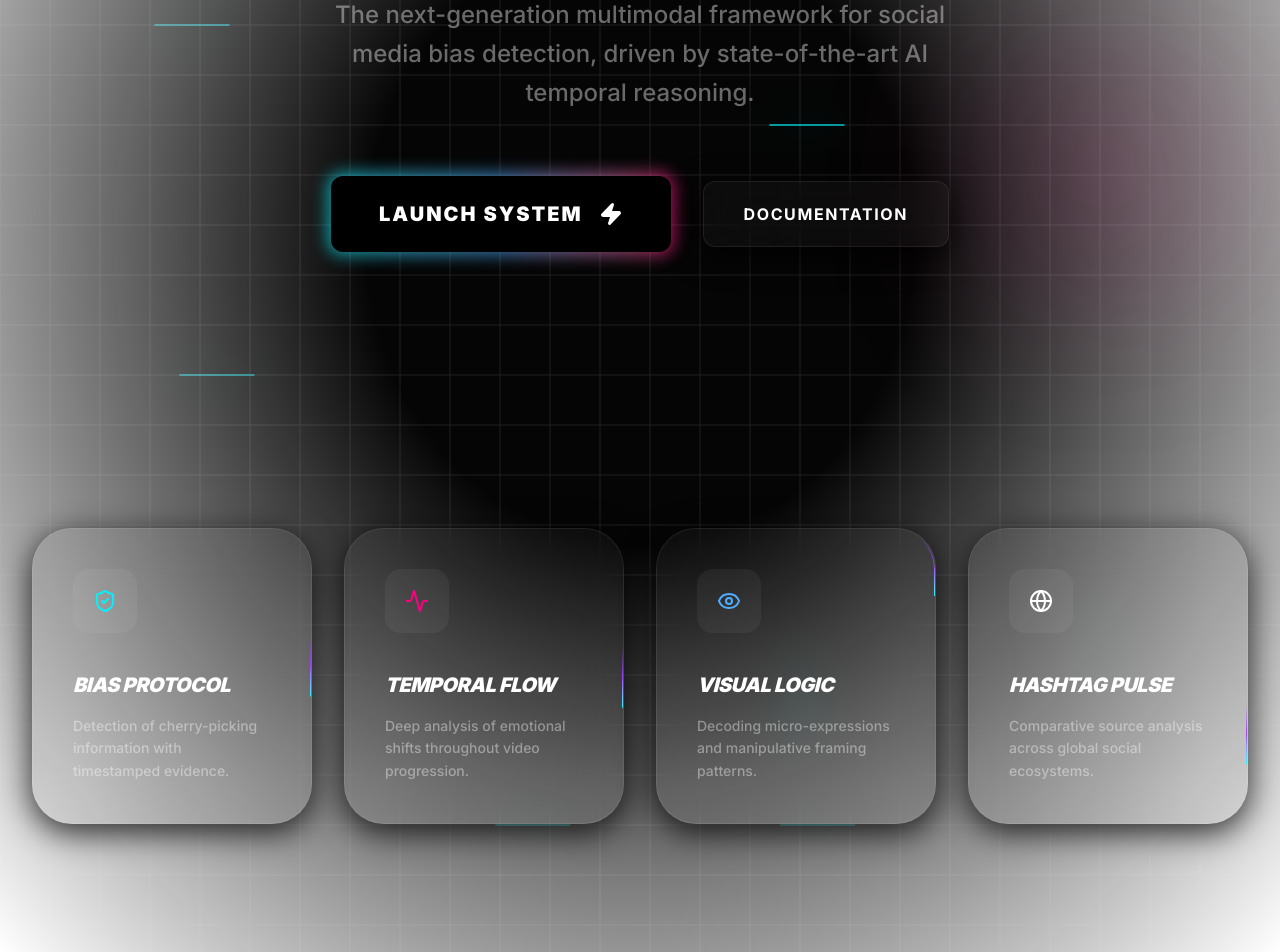
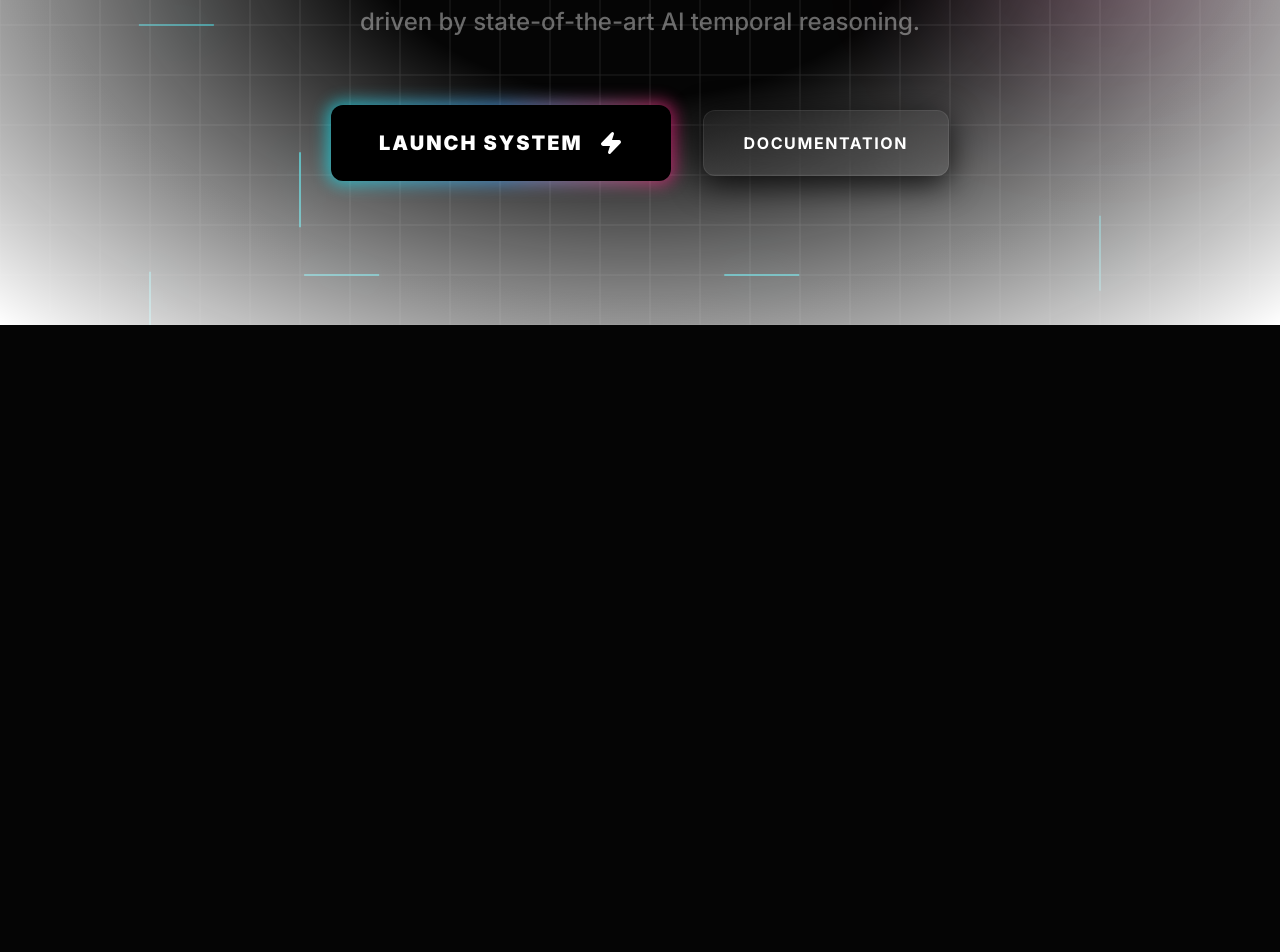
Before and after one commit to amanmprojects/Sentira, a Next.js app in the folder frontend/: page / in a window 1280 px wide. Shown: the part 475-1427 px from the top of the page. After the commit the page ends 800 px from the top, so only its background shows below. Built offline with nearby package versions, Linux system fonts and the light colour scheme.

Commit message:
simple UI changes

```diff
--- a/frontend/src/app/page.tsx
+++ b/frontend/src/app/page.tsx
@@ -46,7 +46,7 @@ export default function Home() {
       <div className="absolute top-[40%] right-20 w-48 h-48 bg-aurora-rose/20 blur-[100px] rounded-full animate-float" style={{ animationDelay: '2s' }}></div>
 
       {/* Navbar */}
-      <nav className="fixed top-6 left-1/2 -translate-x-1/2 w-[95%] max-h-20 max-w-7xl rounded-full z-50 px-8 py-6 flex justify-between items-center bg-white/2 backdrop-blur-sm border border-white/10 shadow-[0_8px_32px_rgba(0,0,0,0.4)]  transition-all duration-300">
+      <nav className="fixed top-6 left-1/2 -translate-x-1/2 w-[95%] max-h-20 max-w-7xl rounded-full z-50 px-8 py-6 flex justify-between items-center bg-white/1 backdrop-blur-xs border border-white/10 shadow-[0_8px_32px_rgba(0,0,0,0.4)]  transition-all duration-300">
         <div className="flex items-center gap-3">
           <div className="w-10 h-10 cyber-glass rounded-xl flex items-center justify-center border border-white/10 group">
             <Binary className="text-aurora-cyan group-hover:rotate-12 transition-transform" size={24} />
@@ -70,7 +70,7 @@ export default function Home() {
         </div>
       </nav>
 
-      <main className="relative z-10 pt-48">
+      <main className="relative z-10 pt-40">
         {/* Hero Section */}
         <section className="px-8 pb-32 flex flex-col items-center text-center m-5">
 
@@ -87,7 +87,7 @@ export default function Home() {
             initial={{ opacity: 0 }}
             animate={{ opacity: 1 }}
             transition={{ delay: 0.5, duration: 1 }}
-            className="text-lg md:text-2xl text-white/40 max-w-2xl font-medium leading-relaxed mb-16 px-4"
+            className="text-lg md:text-2xl text-white/40 max-w-4xl font-medium leading-relaxed mb-16 px-4"
           >
             The next-generation multimodal framework for social media bias detection,
             driven by state-of-the-art AI temporal reasoning.
@@ -100,7 +100,7 @@ export default function Home() {
             className="flex flex-col sm:flex-row gap-8 items-center"
           >
             <Link href="/dashboard" className="relative group">
-              <div className="absolute -inset-1 bg-gradient-to-r from-aurora-cyan via-aurora-blue to-aurora-rose rounded-2xl blur opacity-60 group-hover:opacity-100 transition duration-1000"></div>
+              <div className="absolute -inset-1 bg-linear-to-r from-aurora-cyan via-aurora-blue to-aurora-rose rounded-2xl blur opacity-60 group-hover:opacity-100 transition duration-1000"></div>
               <button className="relative px-12 py-6 bg-black text-white text-xl font-black rounded-xl uppercase tracking-widest flex items-center gap-4 transition-transform hover:scale-[1.02]">
                 Launch System <Zap size={24} className="fill-white" />
               </button>
@@ -114,7 +114,7 @@ export default function Home() {
 
 
         {/* Technical Features Grid */}
-        <section id="tech" className="px-8 max-w-7xl mx-auto py-32">
+        {/* <section id="tech" className="px-8 max-w-7xl mx-auto py-32">
           <div className="grid md:grid-cols-4 gap-8">
             <TechCard
               icon={<ShieldCheck className="text-aurora-cyan" />}
@@ -137,33 +137,33 @@ export default function Home() {
               desc="Comparative source analysis across global social ecosystems."
             />
           </div>
-        </section>
+        </section> */}
       </main>
     </div>
   );
 }
 
-function TechCard({ icon, title, desc }: { icon: React.ReactNode, title: string, desc: string }) {
-  return (
-    <motion.div
-      initial={{ opacity: 0, y: 20 }}
-      whileInView={{ opacity: 1, y: 0 }}
-      viewport={{ once: true }}
-      className="relative p-10 rounded-[2.5rem] cyber-glass border border-white/5 hover:border-white/20 transition-all group overflow-hidden"
-    >
-      <BorderBeam
-        size={60}
-        duration={6}
-        colorFrom="#00f2fe"
-        colorTo="#9b41ff"
-        beamBorderRadius={40}
-        delay={Math.random() * 3}
-      />
-      <div className="mb-8 p-5 rounded-2xl bg-white/5 inline-block group-hover:scale-110 group-hover:shadow-[0_0_20px_rgba(255,255,255,0.1)] transition-all">
-        {icon}
-      </div>
-      <h3 className="text-xl font-black mb-4 uppercase tracking-tight italic">{title}</h3>
-      <p className="text-sm text-white/40 leading-relaxed font-medium">{desc}</p>
-    </motion.div>
-  );
-}
+// function TechCard({ icon, title, desc }: { icon: React.ReactNode, title: string, desc: string }) {
+//   return (
+//     <motion.div
+//       initial={{ opacity: 0, y: 20 }}
+//       whileInView={{ opacity: 1, y: 0 }}
+//       viewport={{ once: true }}
+//       className="relative p-10 rounded-[2.5rem] cyber-glass border border-white/5 hover:border-white/20 transition-all group overflow-hidden"
+//     >
+//       <BorderBeam
+//         size={60}
+//         duration={6}
+//         colorFrom="#00f2fe"
+//         colorTo="#9b41ff"
+//         beamBorderRadius={40}
+//         delay={Math.random() * 3}
+//       />
+//       <div className="mb-8 p-5 rounded-2xl bg-white/5 inline-block group-hover:scale-110 group-hover:shadow-[0_0_20px_rgba(255,255,255,0.1)] transition-all">
+//         {icon}
+//       </div>
+//       <h3 className="text-xl font-black mb-4 uppercase tracking-tight italic">{title}</h3>
+//       <p className="text-sm text-white/40 leading-relaxed font-medium">{desc}</p>
+//     </motion.div>
+//   );
+// }
```
Also changed, not shown: 1 other file (tests, documents, lock files or other folders).
